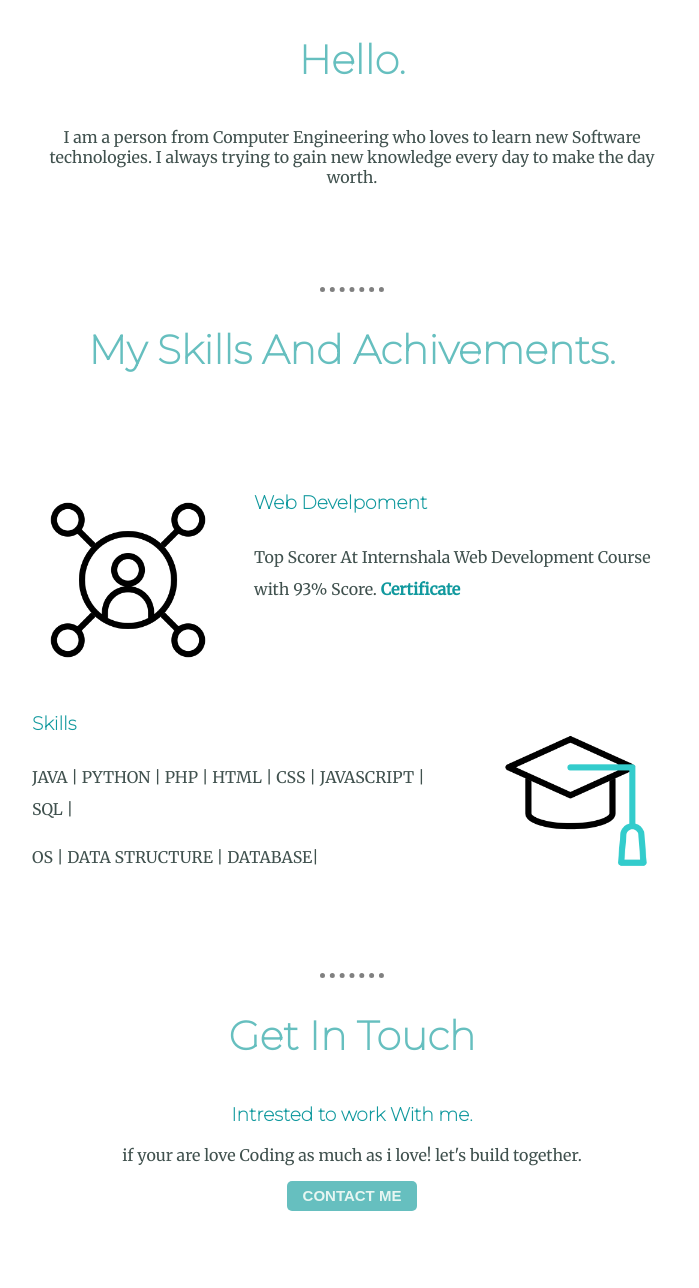
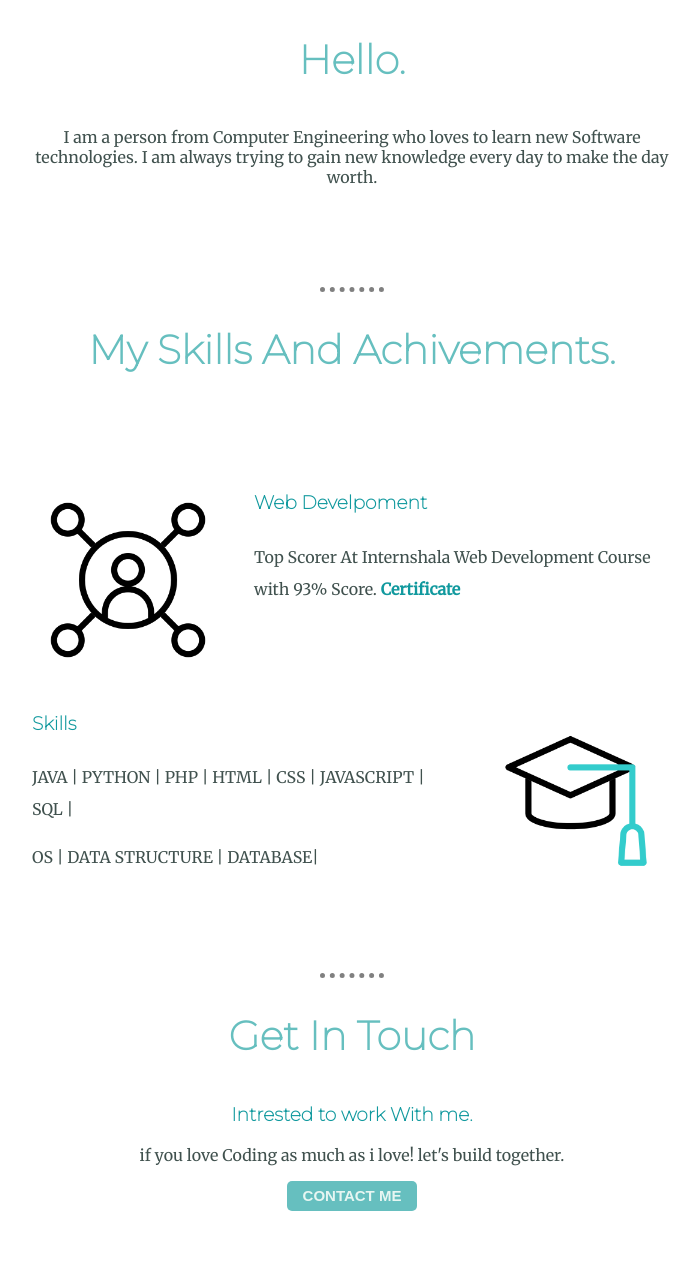
Before and after one commit to patiljay956/portfolio, a plain HTML site: page index.html in a window 1280 px wide. Shown: the part 1112-2400 px from the top of the page, without its empty margins (288-987 px from the left). Drawn offline with Linux system fonts and the light colour scheme.

Commit message:
Update index.html
grammatical mistakes at div class contact me

```diff
--- a/index.html
+++ b/index.html
@@ -37,7 +37,7 @@
             <h2>Hello.</h2>
             <p class="">
                 I am a person from Computer Engineering who loves to learn new
-                Software technologies. I always trying to gain new knowledge every day
+                Software technologies. I am always trying to gain new knowledge every day
                 to make the day worth.
             </p>
         </div>
@@ -71,7 +71,7 @@
         <div class="contact-me">
             <h2>Get In Touch</h2>
             <h3>Intrested to work With me.</h3>
-            <p>if your are love Coding as much as i love! let's build together.</p>
+            <p>if you love Coding as much as i love! let's build together.</p>
             <button class="btn">
                 <a class="btn-txt" href="mailto:patiljay956@gmail.com" target="_blank">CONTACT ME</a>
             </button>
```
